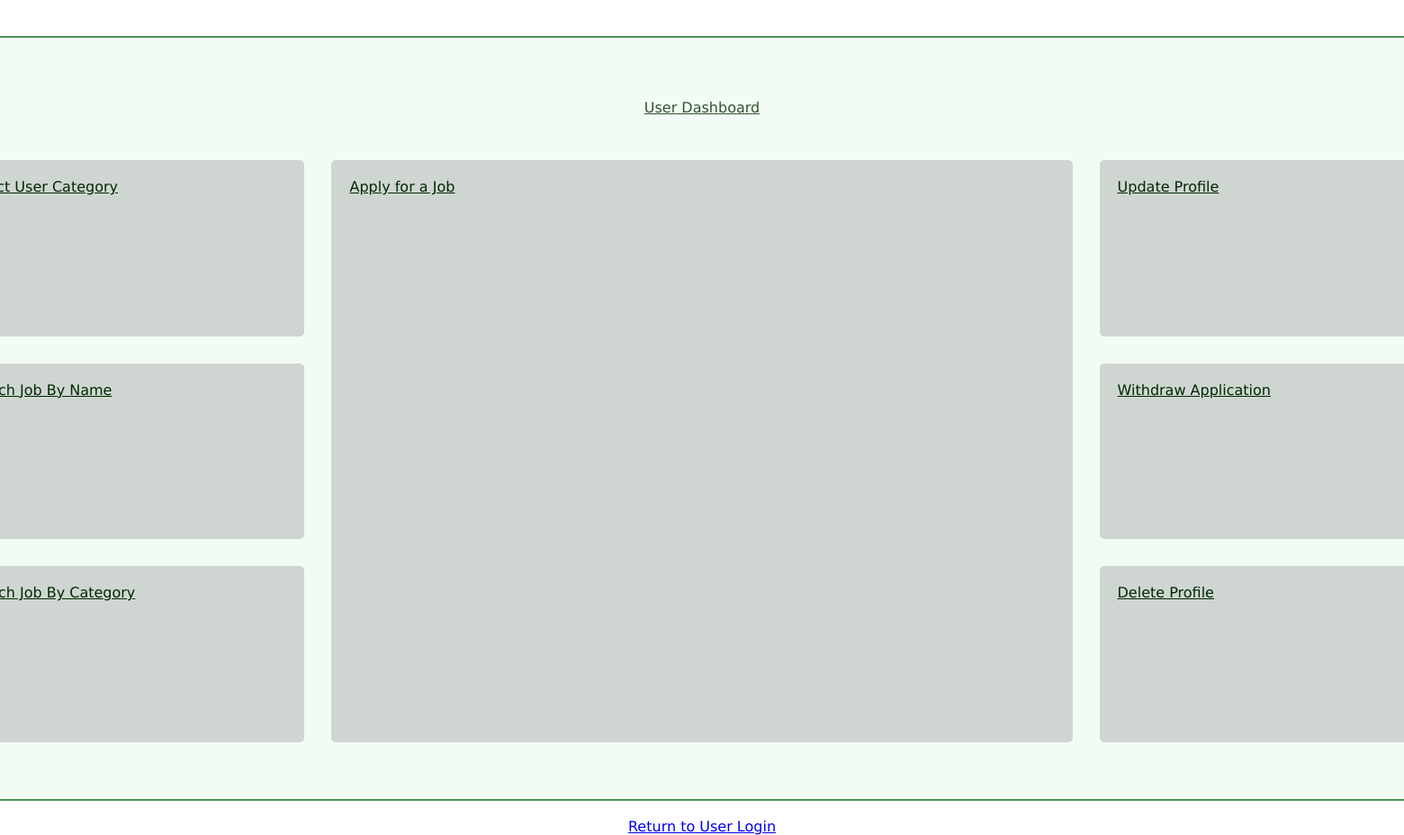
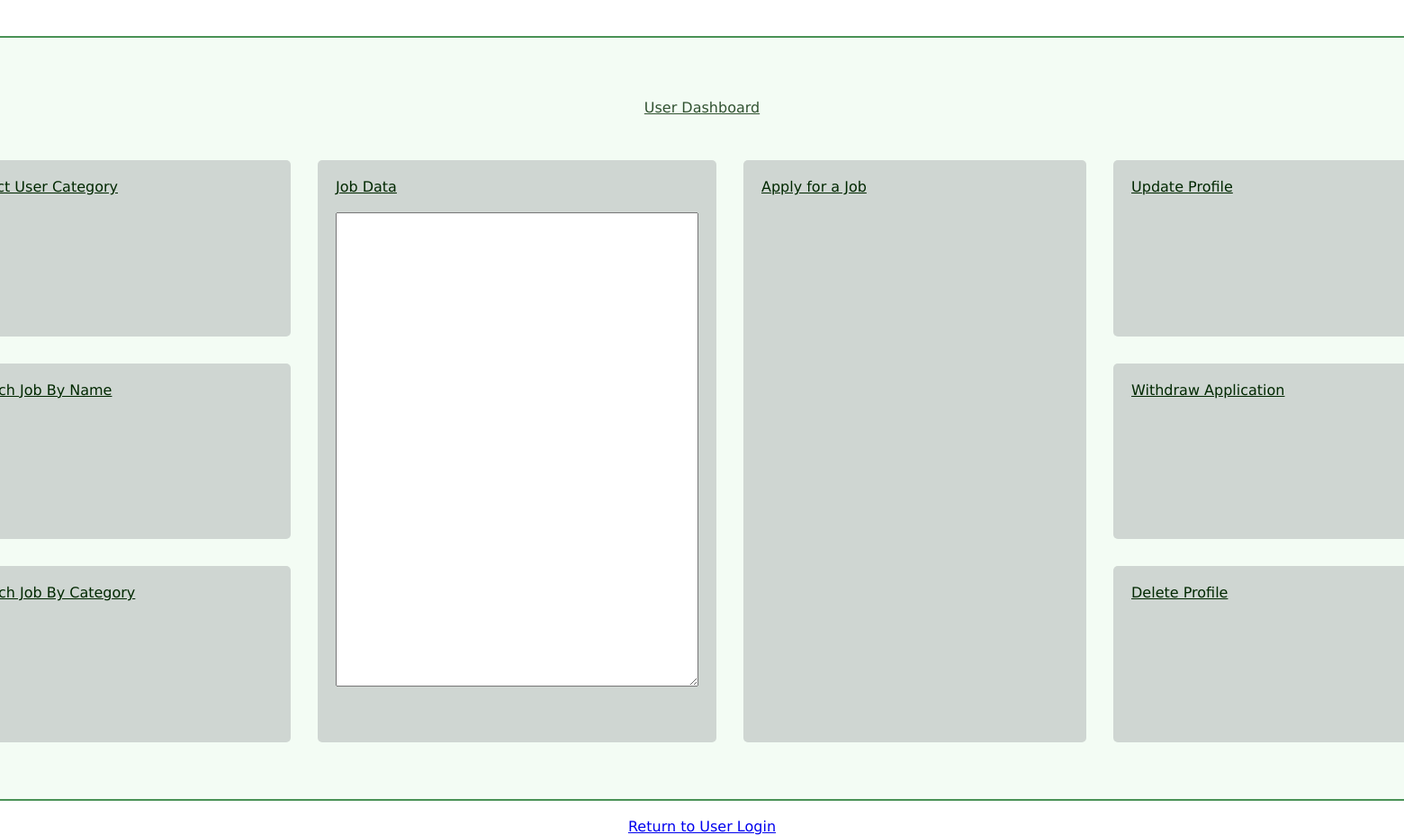
Before and after one commit to nlamo/db-class-website, a PHP site: page /user/dashboard-user.html in a window 1560 px wide; the page is wider, and only the part inside the window is pictured. Shown: that part at 90% size. Run offline with PHP 8.4, Linux system fonts and the light colour scheme.

Commit message:
small changes

```diff
--- a/css/grid-user.css
+++ b/css/grid-user.css
@@ -45,8 +45,19 @@
     border-radius: 5px;
 }
 
+.job-data {
+    grid-column-start: 2;
+    grid-column-end: 3;
+    grid-row-start: 1;
+    grid-row-end: 4;
+    background: #cfd6d2;
+    padding: 20px;
+    margin: 15px;
+    border-radius: 5px;
+}
+
 .apply-for-job {
-    grid-column-start: 2;
+    grid-column-start: 3;
     grid-column-end: 4;
     grid-row-start: 1;
     grid-row-end: 4;
--- a/index.php
+++ b/index.php
@@ -1,3 +1,5 @@
+<!-- Home Page -->
+
 <!DOCTYPE html>
 <html lang="en">
 <head>
--- a/user/dashboard-user.html
+++ b/user/dashboard-user.html
@@ -14,6 +14,7 @@
 
         <div class="dashboard-user">
 
+            <!-- TODO: Requets for data, will be output by job-data > textarea -->
             <div class="user-categories">
                 <u>Select User Category</u>
             </div>
@@ -24,6 +25,14 @@
 
             <div class="search-job-by-category">
                 <u>Search Job By Category</u>
+            </div>
+
+            <!-- TODO: Job data retrieved from MySQL DB will be output here -->
+            <div class="job-data">
+                <form>
+                    <label for="job-data"><u>Job Data</u></label><br><br>
+                    <textarea name="job-data" id="job-data" cols="48" rows="35"></textarea>
+                </form>
             </div>
 
             <!-- TODO: Use a subgrid, as with the employer dashboard -->
```
